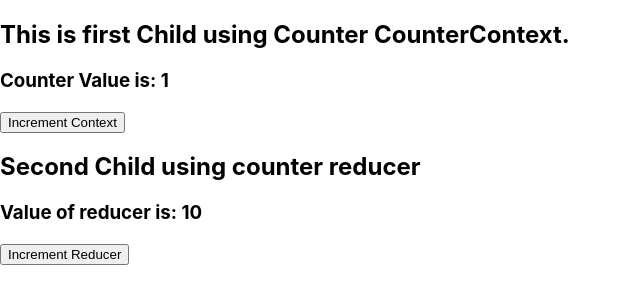
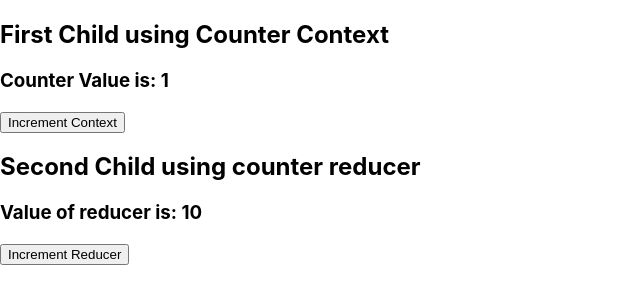
Before and after one commit to Sultan336/bootcamp2020_005, a React (Create React App) app: page / in a window 1280 px wide. Shown: the top 304 px of the page, without its empty margins (0-640 px from the left). Built offline with nearby package versions, Linux system fonts and the light colour scheme.

Commit message:
Update Child.js

```diff
--- a/src/Child.js
+++ b/src/Child.js
@@ -6,7 +6,7 @@ const Child = () => {
     console.log(counterValue)
     return (
         <div>
-            <h2>This is first Child using Counter CounterContext.</h2>
+            <h2>First Child using Counter Context</h2>
             <h3>Counter Value is: {counterValue[0]}</h3>
             <button onClick={() => { counterValue[1](++counterValue[0]) }}>Increment Context</button>
         </div>
```
